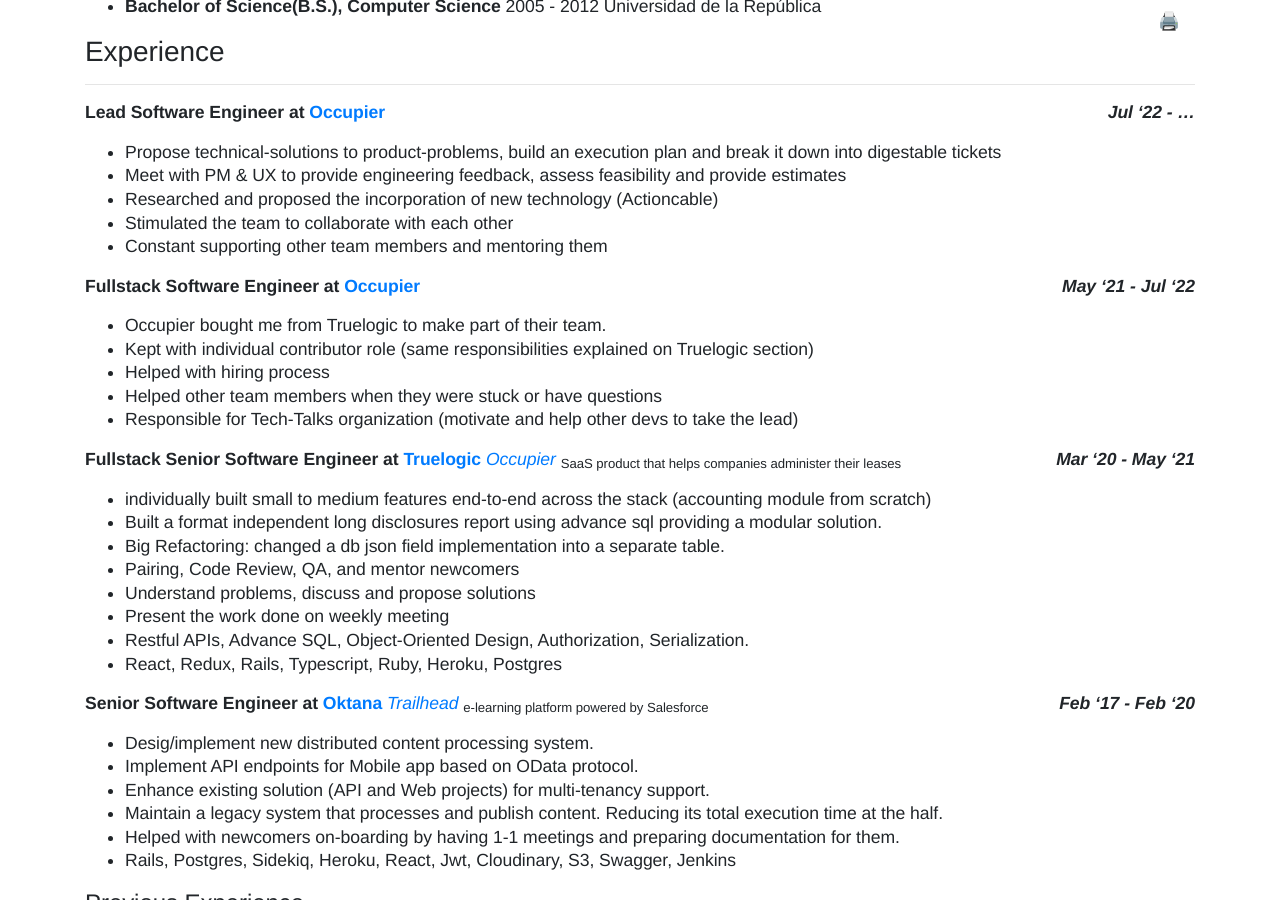
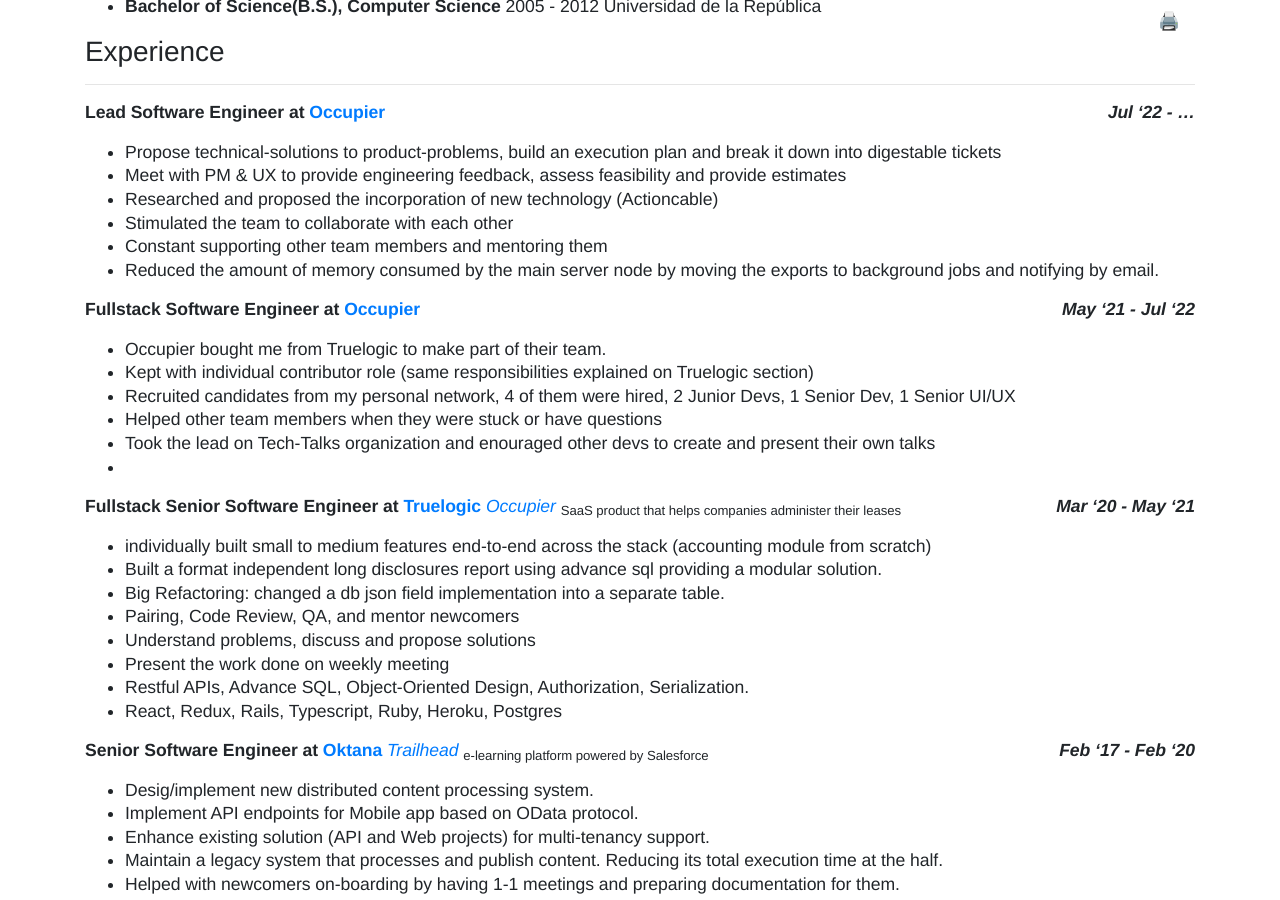
Before and after one commit to delbetu/delbetu.github.io, a Jekyll site: the page built from resume.md, in a window 1280 px wide and 900 px high, scrolled down 407 px. Built offline with Jekyll 4.4.1, drawn with Linux system fonts in a browser that asks for light colours; emoji names are drawn with the system emoji font.

Commit message:
Update resume.md

```diff
--- a/resume.md
+++ b/resume.md
@@ -35,7 +35,8 @@
 <!-- # some bullet points to talk about the responsibilities of the role -->
 <!-- # other bullet points to talk about accomplishements -->
 <!-- # accomplishments approach: "Accomplished X by implementing Y which led to z" -->
-<!-- # accomplishments approach: "Final compnay or product benefit by acting, performing... (some action)" -->
+<!-- # accomplishments approach: "Final company or product benefit by acting, performing... (some action)" -->
+<!-- # Key Contributions can be expresed in the same format" -->
 <!-- # "Reduced object rendering time by 75% by implementing distributed caching, leading to a 10% reduction in log-in time" -->
 <!-- # * what you did -->
 <!-- # * how you did it, -->
@@ -48,13 +49,15 @@
 - Researched and proposed the incorporation of new technology (Actioncable)
 - Stimulated the team to collaborate with each other
 - Constant supporting other team members and mentoring them
+- Reduced the amount of memory consumed by the main server node by moving the exports to background jobs and notifying by email.
 
 **Fullstack Software Engineer at [Occupier](https://www.occupier.com)                                              *May '21 - Jul '22*{:.float-right}**
 - Occupier bought me from Truelogic to make part of their team.
 - Kept with individual contributor role (same responsibilities explained on Truelogic section)
-- Helped with hiring process
+- Recruited candidates from my personal network, 4 of them were hired, 2 Junior Devs, 1 Senior Dev, 1 Senior UI/UX
 - Helped other team members when they were stuck or have questions
-- Responsible for Tech-Talks organization (motivate and help other devs to take the lead)
+- Took the lead on Tech-Talks organization and enouraged other devs to create and present their own talks
+-
 
 **Fullstack Senior Software Engineer at [Truelogic](https://www.truelogicsoftware.com/)                           *Mar '20 - May '21*{:.float-right}**
 *[Occupier](https://www.occupier.com/)* <sub>SaaS product that helps companies administer their leases</sub>
```
